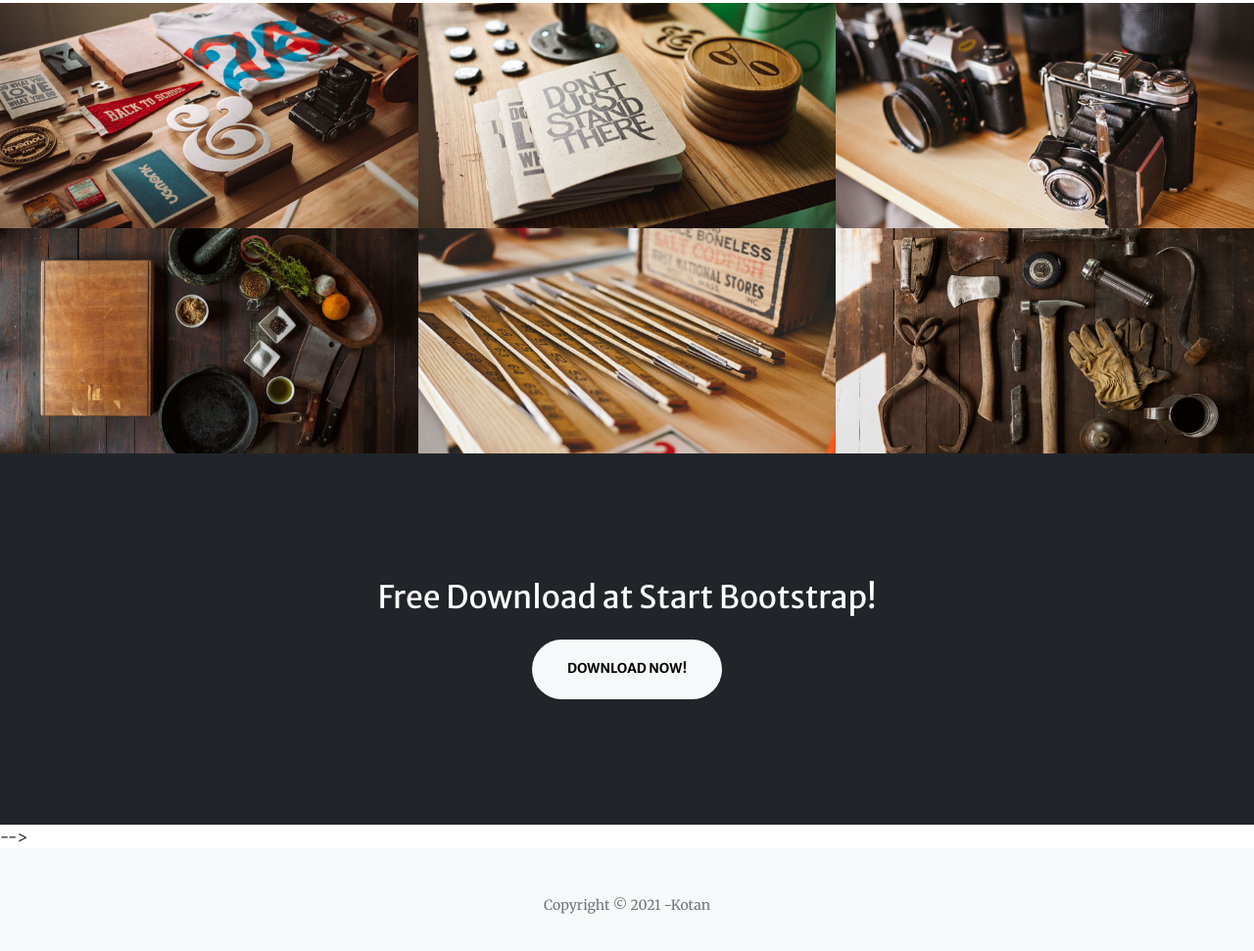
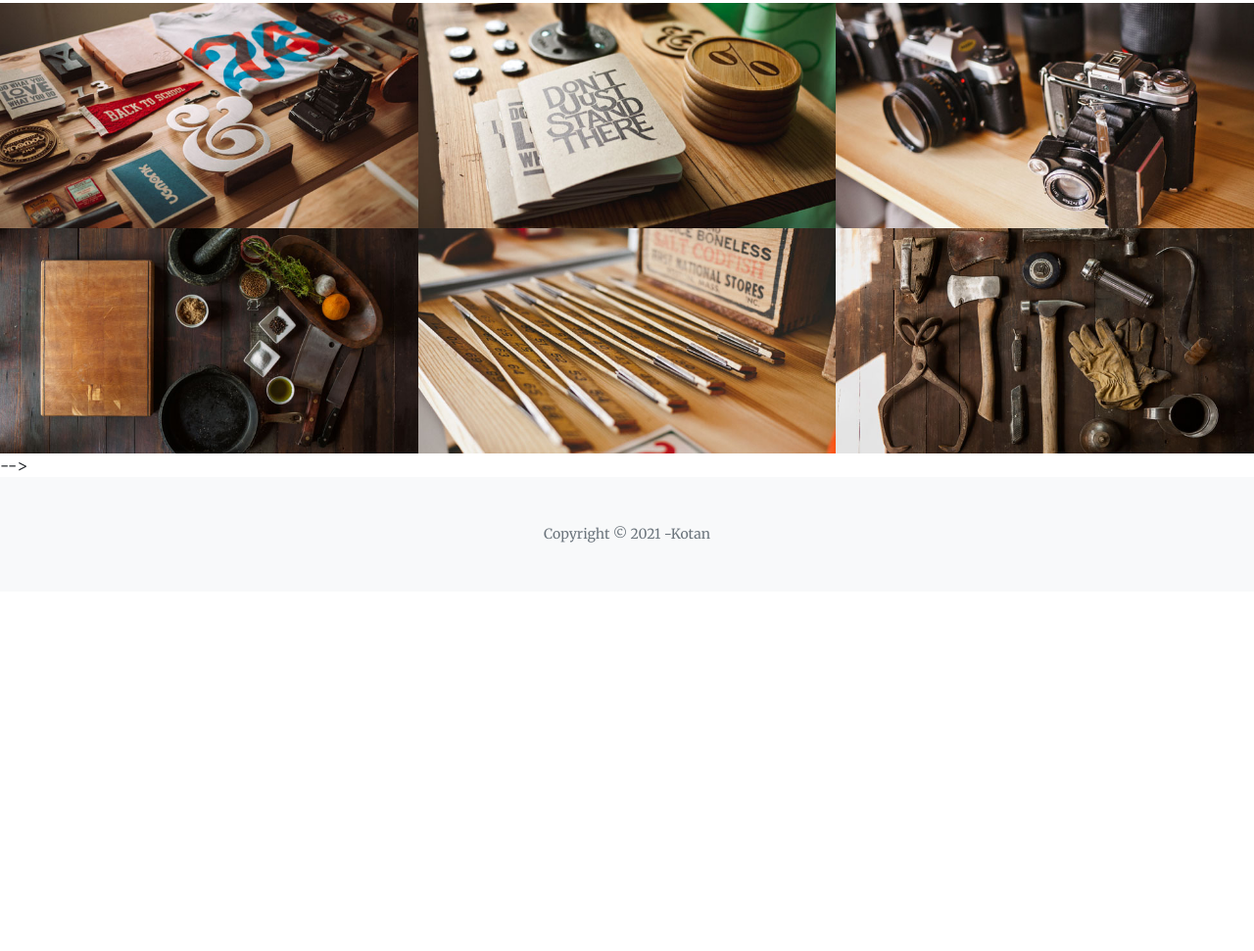
Before and after one commit to kotan74/home, a plain HTML site: page index.html in a window 1280 px wide. Shown: the part 1869-2840 px from the top of the page at 98% size. After the commit the page ends 2473 px from the top, so only its background shows below. Drawn offline with nearby package versions, Linux system fonts and the light colour scheme; some packages are replaced by stand-ins of ours; a script that the page names is missing.

Commit message:
Update index.html

```diff
--- a/index.html
+++ b/index.html
@@ -161,11 +161,11 @@
             </div>
         </div>
         <!-- Call to action-->
-        <section class="page-section bg-dark text-white">
+<!--         <section class="page-section bg-dark text-white">
             <div class="container px-4 px-lg-5 text-center">
                 <h2 class="mb-4">Free Download at Start Bootstrap!</h2>
                 <a class="btn btn-light btn-xl" href="https://startbootstrap.com/theme/creative/">Download Now!</a>
-            </div>
+            </div> -->
         </section>
 <!--         <!-- Contact-->
 <!--         <section class="page-section" id="contact">
```
